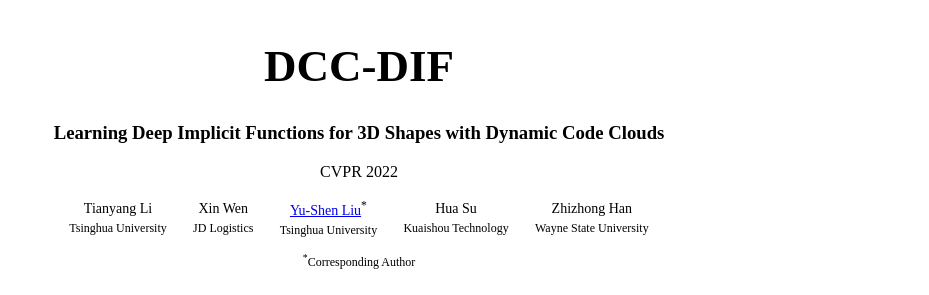
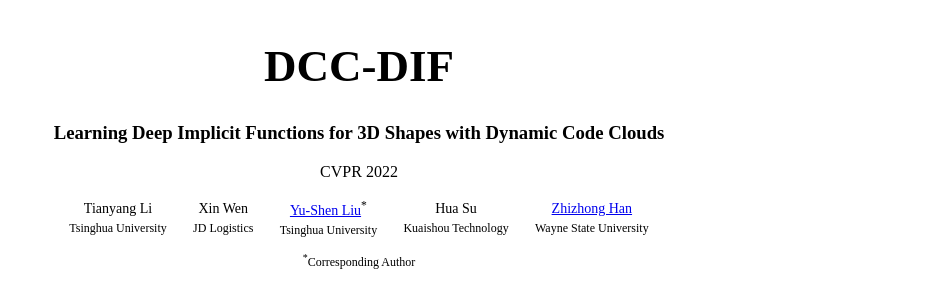
Before and after one commit to lity20/DCCDIF_project_page, a plain HTML site: page index.html in a window 1280 px wide. Shown: the top 295 px of the page, without its empty margins (281-1210 px from the left). Drawn offline with nearby package versions, Linux system fonts and the light colour scheme.

Commit message:
Update index.html

```diff
--- a/index.html
+++ b/index.html
@@ -36,7 +36,7 @@
                         <div class="row"> <p class="affiliation">Kuaishou Technology</p> </div>
                     </div>
                     <div class="col">
-                        <div class="row"> <p class="author-name">Zhizhong Han</p> </div>
+                        <div class="row"> <p class="author-name"><a href="https://h312h.github.io/">Zhizhong Han</a></p> </div>
                         <div class="row"> <p class="affiliation">Wayne State University</p> </div>
                     </div>
                 </div>
```
